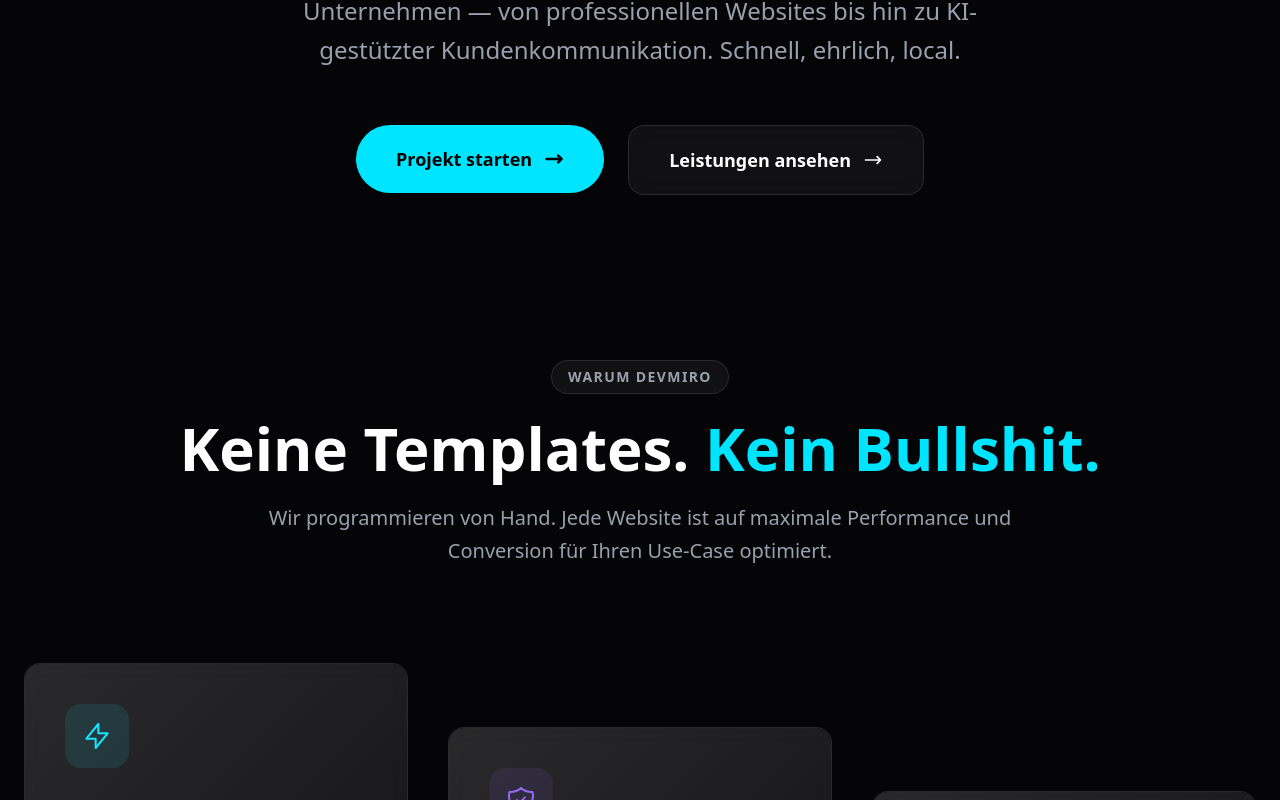
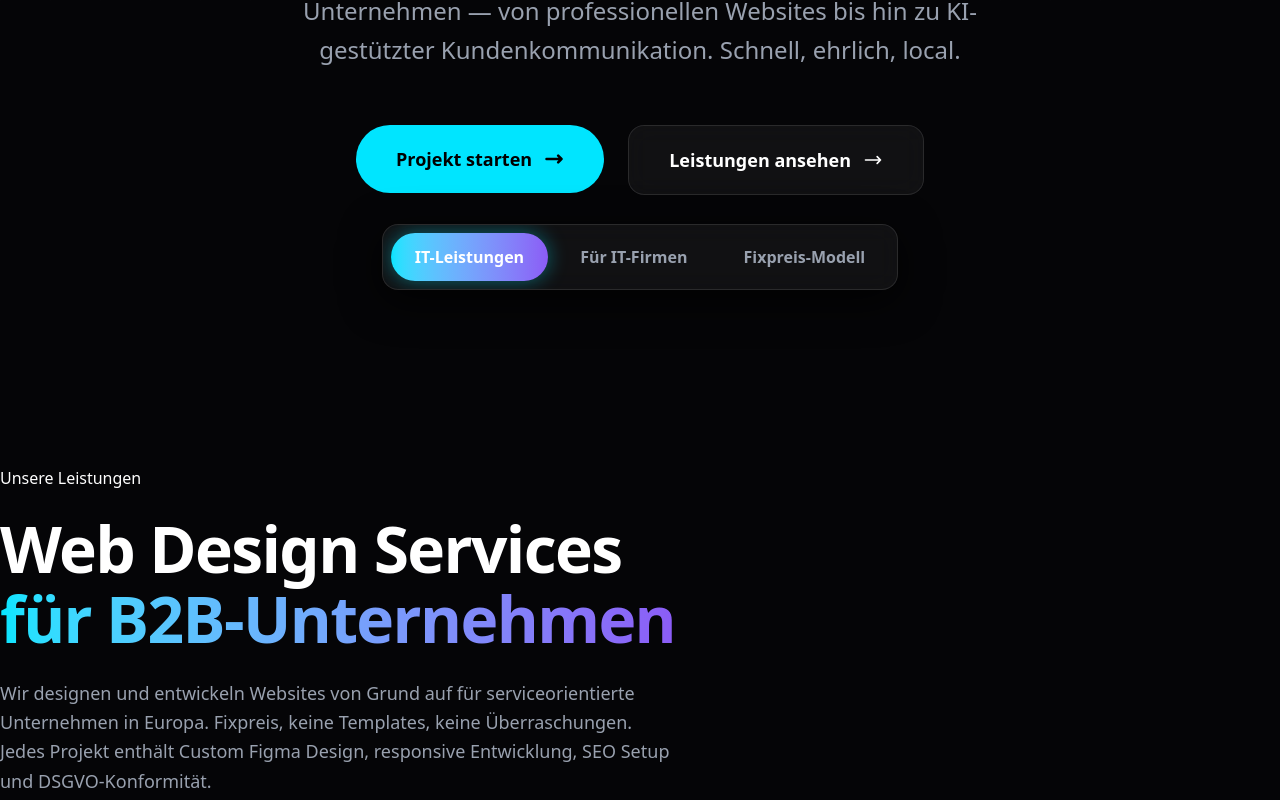
Before and after one commit to devorsomething/devmiro-at, a Next.js app: page / in a window 1280 px wide. Shown: the part 600-1400 px from the top of the page. Built offline with nearby package versions, Linux system fonts and the light colour scheme.

Commit message:
feat: complete one-page transition with smooth tab switcher

```diff
--- a/app/fixed-price/page.tsx
+++ b/app/fixed-price/page.tsx
@@ -1,11 +1,8 @@
-import type { Metadata } from "next";
+
 import Link from "next/link";
-import CategorySwitcher from '@/components/CategorySwitcher';
 
-export const metadata: Metadata = {
-  title: "Fixed Price Web Design | DEVMIRO",
-  description: "Fixpreis Web Design — keine Überraschungen, kein Stundenzettel. Sie wissen exakt, was Ihre Website kostet, BEVOR wir starten.",
-};
+
+
 
 const included = [
   'Custom Figma Design (kein Template)',
@@ -36,7 +33,7 @@
       <section className="pt-32 pb-16 bg-[#050507] bg-[radial-gradient(ellipse_70%_50%_at_50%_0%,_rgba(0,229,255,0.06)_0%,_transparent_70%)] relative overflow-hidden">
         <div className="absolute top-0 right-0 w-[500px] h-[500px] bg-[#8B5CF6] rounded-full mix-blend-screen filter blur-[150px] opacity-10 animate-blob"></div>
         <div className="absolute top-0 left-0 w-[500px] h-[500px] bg-[#00E5FF] rounded-full mix-blend-screen filter blur-[150px] opacity-10 animate-blob animation-delay-2000"></div>
-        <CategorySwitcher />
+
         <div className="container-max relative z-10">
           <div className="section-tag animate-fade-in-up mb-6">
             Transparent & Fair
--- a/app/globals.css
+++ b/app/globals.css
@@ -38,3 +38,13 @@
     border-radius: 1rem;
   }
 }
+
+/* Hide scrollbar for Chrome, Safari and Opera */
+.hide-scrollbar::-webkit-scrollbar {
+  display: none;
+}
+/* Hide scrollbar for IE, Edge and Firefox */
+.hide-scrollbar {
+  -ms-overflow-style: none;  /* IE and Edge */
+  scrollbar-width: none;  /* Firefox */
+}
--- a/app/it-companies/page.tsx
+++ b/app/it-companies/page.tsx
@@ -1,6 +1,6 @@
 'use client';
 
-import CategorySwitcher from '@/components/CategorySwitcher';
+
 
 export default function ITCompaniesPage() {
   return (
@@ -12,7 +12,7 @@
         paddingTop: 100, paddingBottom: 4,
         position: 'relative', overflow: 'hidden',
       }}>
-        <CategorySwitcher />
+
         <div style={{
           position: 'absolute', top: 0, left: 0, right: 0, bottom: 0,
           background: 'radial-gradient(ellipse 80% 60% at 50% 0%, rgba(0,180,216,0.08) 0%, transparent 70%)',
--- a/app/page.tsx
+++ b/app/page.tsx
@@ -47,9 +47,9 @@
         </div>
 
         <div className="hidden md:flex items-center gap-10 text-sm font-semibold tracking-wide text-gray-300">
-          <Link href="/services" className="hover:text-white hover:text-[#00E5FF] transition-colors duration-300">Leistungen</Link>
-          <Link href="/it-companies" className="hover:text-white hover:text-[#00E5FF] transition-colors duration-300">IT-Firmen</Link>
-          <Link href="/fixed-price" className="hover:text-white hover:text-[#00E5FF] transition-colors duration-300">Fixpreis</Link>
+          <button onClick={() => { setActiveTab('services'); window.scrollTo({top: 800, behavior: 'smooth'}); }} className={`hover:text-white transition-colors duration-300 ${activeTab === 'services' ? 'text-[#00E5FF]' : 'text-gray-300'}`}>Leistungen</button>
+          <button onClick={() => { setActiveTab('industries'); window.scrollTo({top: 800, behavior: 'smooth'}); }} className={`hover:text-white transition-colors duration-300 ${activeTab === 'industries' ? 'text-[#00E5FF]' : 'text-gray-300'}`}>IT-Firmen</button>
+          <button onClick={() => { setActiveTab('pricing'); window.scrollTo({top: 800, behavior: 'smooth'}); }} className={`hover:text-white transition-colors duration-300 ${activeTab === 'pricing' ? 'text-[#00E5FF]' : 'text-gray-300'}`}>Fixpreis</button>
           <Link href="/start">
             <button className="px-7 py-3 rounded-full bg-white/5 border border-white/10 hover:bg-white/10 hover:border-[#00E5FF]/50 hover:shadow-[0_0_20px_rgba(0,229,255,0.3)] transition-all duration-300 font-bold backdrop-blur-md">
               Projekt starten
@@ -89,12 +89,10 @@
                 <svg className="w-5 h-5" fill="none" stroke="currentColor" viewBox="0 0 24 24"><path strokeLinecap="round" strokeLinejoin="round" strokeWidth="3" d="M17 8l4 4m0 0l-4 4m4-4H3"></path></svg>
               </button>
             </Link>
-            <Link href="/services" className="w-full sm:w-auto">
-              <button className="w-full px-10 py-5 rounded-full glass-panel hover:bg-white/10 text-white font-bold text-lg border border-white/20 hover:border-white/50 transition-all duration-500 flex items-center justify-center gap-3 group">
+            <button onClick={() => { setActiveTab('services'); window.scrollTo({top: 800, behavior: 'smooth'}); }} className="w-full sm:w-auto px-10 py-5 rounded-full glass-panel hover:bg-white/10 text-white font-bold text-lg border border-white/20 hover:border-white/50 transition-all duration-500 flex items-center justify-center gap-3 group">
                 Leistungen ansehen
                 <svg className="w-5 h-5 transform group-hover:translate-x-2 transition-transform duration-300" fill="none" stroke="currentColor" viewBox="0 0 24 24"><path strokeLinecap="round" strokeLinejoin="round" strokeWidth="2" d="M17 8l4 4m0 0l-4 4m4-4H3"></path></svg>
               </button>
-            </Link>
           </div>
 
           {/* Scroll Indicator */}
@@ -106,7 +104,43 @@
           </div>
         </section>
 
+
+        {/* Sticky Category Switcher */}
+        <div className="sticky top-20 z-40 w-full px-4 flex justify-center mb-12 pt-6">
+          <div className="glass-panel bg-[#050507]/80 backdrop-blur-xl rounded-full p-2 flex gap-2 overflow-x-auto hide-scrollbar max-w-full shadow-[0_10px_40px_rgba(0,0,0,0.8)] border border-white/10">
+            <button onClick={() => setActiveTab('services')} className={`px-6 py-3 rounded-full text-sm sm:text-base font-bold whitespace-nowrap transition-all duration-300 ${activeTab === 'services' ? 'bg-gradient-to-r from-[#00E5FF] to-[#8B5CF6] text-white shadow-[0_0_20px_rgba(0,229,255,0.4)]' : 'text-gray-400 hover:text-white hover:bg-white/5'}`}>
+              IT-Leistungen
+            </button>
+            <button onClick={() => setActiveTab('industries')} className={`px-6 py-3 rounded-full text-sm sm:text-base font-bold whitespace-nowrap transition-all duration-300 ${activeTab === 'industries' ? 'bg-gradient-to-r from-[#00E5FF] to-[#8B5CF6] text-white shadow-[0_0_20px_rgba(0,229,255,0.4)]' : 'text-gray-400 hover:text-white hover:bg-white/5'}`}>
+              Für IT-Firmen
+            </button>
+            <button onClick={() => setActiveTab('pricing')} className={`px-6 py-3 rounded-full text-sm sm:text-base font-bold whitespace-nowrap transition-all duration-300 ${activeTab === 'pricing' ? 'bg-gradient-to-r from-[#00E5FF] to-[#8B5CF6] text-white shadow-[0_0_20px_rgba(0,229,255,0.4)]' : 'text-gray-400 hover:text-white hover:bg-white/5'}`}>
+              Fixpreis-Modell
+            </button>
+          </div>
+        </div>
+
+        {/* Dynamic Tab Content */}
+        <div className="w-full relative z-10 min-h-[50vh]">
+          {activeTab === 'services' && (
+            <div key="services" className="animate-[fade-in_0.5s_ease-out]">
+              <ServicesContent />
+            </div>
+          )}
+          {activeTab === 'industries' && (
+            <div key="industries" className="animate-[fade-in_0.5s_ease-out]">
+              <ITCompaniesContent />
+            </div>
+          )}
+          {activeTab === 'pricing' && (
+            <div key="pricing" className="animate-[fade-in_0.5s_ease-out]">
+              <FixedPriceContent />
+            </div>
+          )}
+        </div>
+
         {/* Core Values Section */}
+
         <section id="values" className="py-40 px-6 max-w-7xl mx-auto">
           <div className="text-center mb-24">
             <div className="inline-block px-4 py-1.5 rounded-full bg-white/5 border border-white/10 text-sm font-bold tracking-widest text-gray-400 mb-6">
--- a/app/services/page.tsx
+++ b/app/services/page.tsx
@@ -1,11 +1,8 @@
-import type { Metadata } from "next";
+
 import Link from "next/link";
-import CategorySwitcher from '@/components/CategorySwitcher';
 
-export const metadata: Metadata = {
-  title: "Services | DEVMIRO — Web Design Services",
-  description: "Custom Web Design Services für B2B-Unternehmen. WordPress, SEO, DSGVO — alles inklusive. Fixed Price.",
-};
+
+
 
 const services = [
   {
@@ -98,7 +95,7 @@
     <>
       {/* Hero */}
       <section className="pt-32 pb-16 relative overflow-hidden bg-gradient-radial from-[#00E5FF]/5 to-transparent">
-        <CategorySwitcher />
+
         <div className="container-max relative z-10">
           <div className="section-tag animate-fade-in-up mb-6">
             Unsere Leistungen
```
